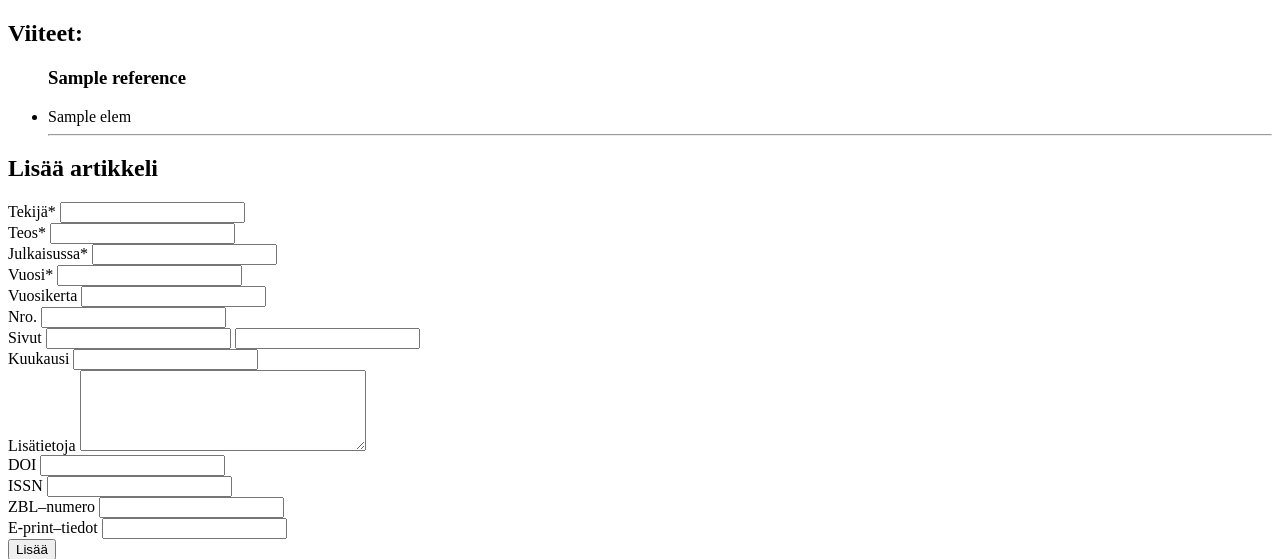
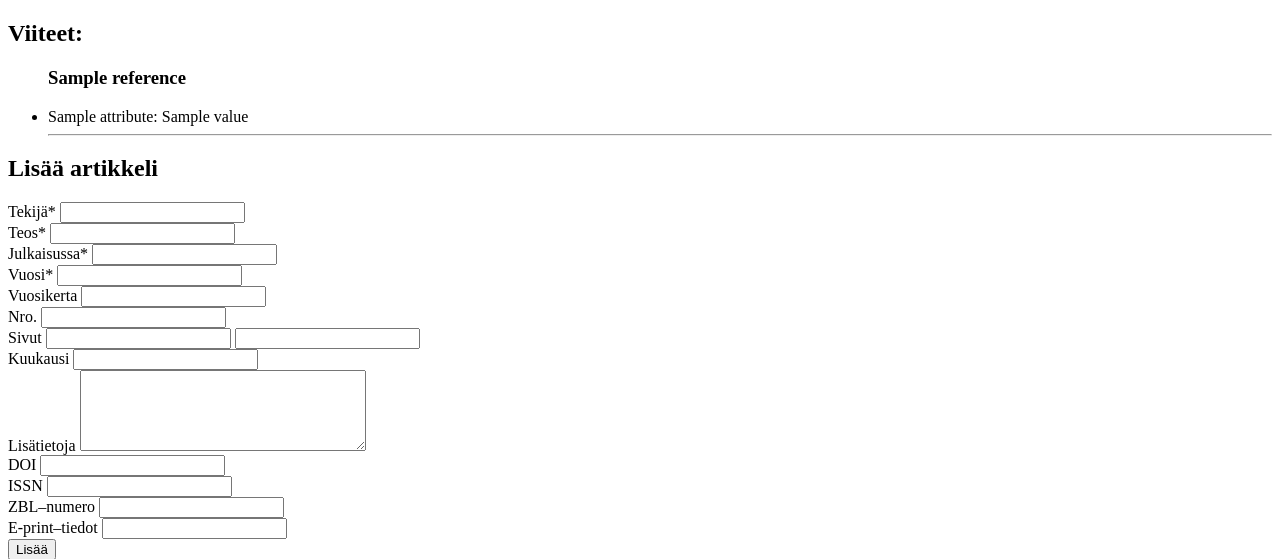
Before and after one commit to Petuuu/ohtu-miniprojekti, a Flask app: template src/templates/index.html in a window 1280 px wide. Shown: the top 559 px of the page. Run offline with Flask 3, Linux system fonts and the light colour scheme; the template is opened without the code that fills it: most values are stand-ins (such as "Sample title", 1, 10 or a date in 2020).

Commit message:
feat(frontpage): list the type of attribute

```diff
--- a/src/models/article.py
+++ b/src/models/article.py
@@ -17,7 +17,6 @@ class Article(Reference):
     pages: str | None = None
     month: str | None = None
     note: str | None = None
-    _list: list[str | int | None] = field(init=False, repr=False)
 
     def __post_init__(self):
         self._list = [
@@ -31,7 +30,9 @@ class Article(Reference):
             self.month,
             self.note,
         ]
-
+        self._dict = {"author": self.author, "title": self.title, "journal" : self.journal, "year": self.year,
+                       "volume":self.volume, "number" : self.number, "pages": self.pages, "month" : self.month,
+                        "note": self.note}
     def __iter__(self):
         return iter(self._list)
 
--- a/src/templates/index.html
+++ b/src/templates/index.html
@@ -7,11 +7,11 @@
 <ul>
 
     {% for reference in references %}
-    <h3>{{reference[1]}}</h3>
-        {% for elem in reference %}
-            {% if elem %}
+    <h3>{{reference.title}}</h3>
+        {% for attribute, value in reference._dict.items() %}
+            {% if value %}
             <li>
-                {{elem}}
+                {{attribute}}: {{value}}
             </li>
             {% endif %}
 
```
